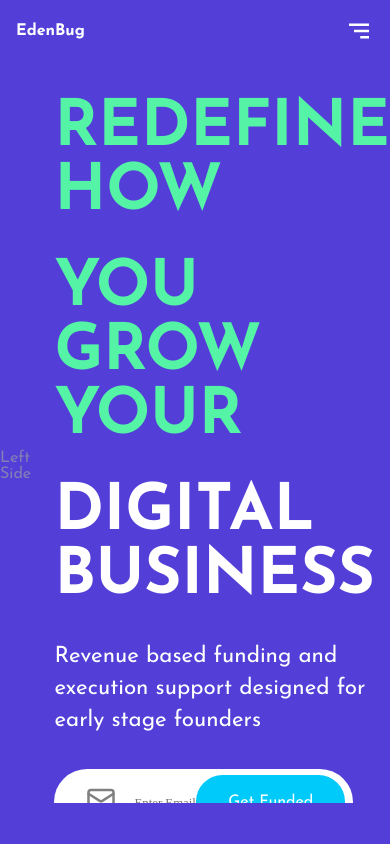
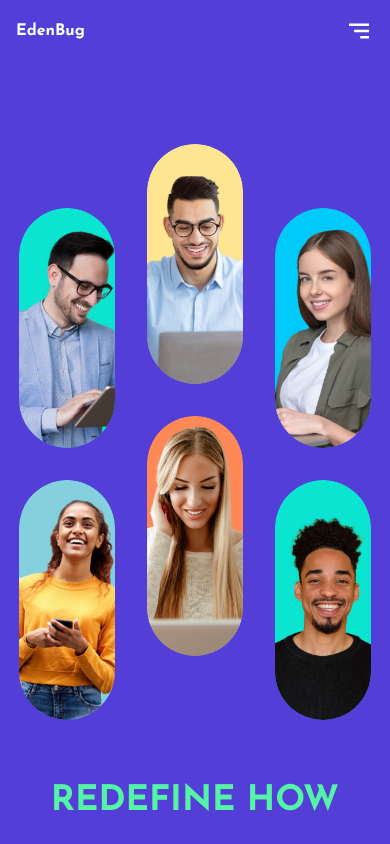
Before and after one commit to asimzahoor443/digital-business, a Next.js app: page / in a window 390 px wide. Shown: the top 844 px of the page. Built offline with nearby package versions, Linux system fonts and the light colour scheme.

Commit message:
initial updates

```diff
--- a/package.json
+++ b/package.json
@@ -11,7 +11,7 @@
   "dependencies": {
     "eslint": "8.47.0",
     "eslint-config-next": "13.4.16",
-    "framer-motion": "^10.15.2",
+    "framer-motion": "^10.18.0",
     "next": "^13.5.7",
     "react": "18.2.0",
     "react-dom": "^18.2.0",
--- a/src/Components/EmailBox/EmailBox.jsx
+++ b/src/Components/EmailBox/EmailBox.jsx
@@ -1,20 +1,62 @@
 import React from 'react';
 import './EmailBox.css';
+import { motion } from 'framer-motion';
 import { LuMail } from 'react-icons/lu';
+import { containerVariants } from '@/src/utils/animation';
 const EmailBox = () => {
   return (
-    <div className="emailBox">
+    <motion.div
+      initial={{
+        width: '5rem',
+        borderRadius: '100%',
+      }}
+      whileInView={{
+        width: '70%',
+        borderRadius: '999px',
+        transition: {
+          type: 'easeOut',
+          duration: 1,
+        },
+      }}
+      className="emailBox"
+    >
       {/* ICON */}
-      <div>
+      <motion.div
+        variants={containerVariants(0.6)}
+        initial="offscreen"
+        whileInView={'onscreen'}
+        viewport={{
+          once: true,
+        }}
+      >
         <LuMail size={30} color="gray" />
-      </div>
+      </motion.div>
 
       {/* Input */}
-      <input type="email" placeholder="Enter Email" />
+      <motion.input
+        variants={containerVariants(0.7)}
+        initial="offscreen"
+        whileInView={'onscreen'}
+        viewport={{
+          once: true,
+        }}
+        type="email"
+        placeholder="Enter Email"
+      />
 
       {/* Get Funded Button*/}
-      <div className="getFunded">Get Funded</div>
-    </div>
+      <motion.div
+        variants={containerVariants(0.9)}
+        initial="offscreen"
+        whileInView={'onscreen'}
+        viewport={{
+          once: true,
+        }}
+        className="getFunded"
+      >
+        Get Funded
+      </motion.div>
+    </motion.div>
   );
 };
 
--- a/src/Components/Hero/Hero.css
+++ b/src/Components/Hero/Hero.css
@@ -8,6 +8,14 @@
   padding-top: 8rem;
 }
 
+.h-arrow {
+  position: absolute;
+  top: 5rem;
+  width: 100%;
+  max-width: 60rem;
+  z-index: 0;
+}
+
 .h-container {
   display: flex;
   height: 80vh;
@@ -15,10 +23,47 @@
   justify-content: space-around;
   position: relative;
 }
+/* Left side styling */
 
 .h-left {
   flex: 1;
+  position: relative;
+  display: flex;
+  flex-direction: column;
+  gap: 2rem;
+  align-items: center;
+  padding-top: 5rem;
 }
+.image-row {
+  display: flex;
+  gap: 2rem;
+}
+
+.person-pill {
+  height: 15rem;
+  width: 6rem;
+  border-radius: 999px;
+  overflow: hidden;
+}
+
+.person-pill-bg {
+  border-radius: 999px;
+  height: 100%;
+  width: 100%;
+  overflow: hidden;
+}
+
+.person-pill-bg > img {
+  width: 100%;
+  object-fit: cover;
+  scale: 2;
+  margin-top: 4rem;
+}
+
+.image-row > :nth-child(2) {
+  transform: translateY(-4rem);
+}
+/* Right side styling */
 
 .h-right {
   flex: 1.25;
@@ -46,3 +91,41 @@
   font-size: 1.4rem;
   line-height: 2rem;
 }
+
+@media (max-width: 1024px) {
+  .h-wrapper {
+    height: max-content;
+  }
+
+  .h-wrapper .container {
+    padding-top: 5rem;
+  }
+
+  .h-container {
+    height: auto;
+    flex-direction: column;
+    align-items: center;
+    gap: 4rem;
+    padding-top: 3rem;
+  }
+
+  .h-arrow {
+    display: none;
+  }
+
+  .h-right {
+    flex: 1;
+    align-items: center;
+  }
+
+  .h-title {
+    align-items: center;
+    font-size: 2.2rem;
+  }
+
+  .h-des {
+    font-size: 1.2rem;
+    width: 80%;
+    text-align: center;
+  }
+}
--- a/src/Components/Hero/Hero.jsx
+++ b/src/Components/Hero/Hero.jsx
@@ -1,13 +1,88 @@
+'use client';
 import React from 'react';
 import './Hero.css';
 import EmailBox from '../EmailBox/EmailBox';
+import { HeroData } from '@/src/utils/data';
+import { animate, motion } from 'framer-motion';
 const Hero = () => {
+  const variants = (delay) => ({
+    initial: {
+      y: '18rem',
+    },
+    animate: {
+      y: '0rem',
+      transition: {
+        type: 'spring',
+        damping: 25,
+        duration: 2.5,
+        delay,
+      },
+    },
+  });
+
+  const imgVariants = () => ({
+    initial: {
+      y: '18rem',
+    },
+    animate: {
+      y: '0rem',
+      transition: {
+        type: 'spring',
+        duration: 2,
+        stiffness: 30,
+      },
+    },
+  });
   return (
     <div className="h-wrapper">
       <div className="container">
+        <img src="hero/hero-arrow.png" alt="arrow" className="h-arrow" />
         <div className="h-container">
           {/* Left Side */}
-          <div className="h-left">Left Side</div>
+          <div className="h-left">
+            <div className="image-row">
+              {HeroData.slice(0, 3).map((person, i) => (
+                <div className="person-pill" key={i}>
+                  <motion.div
+                    initial={'initial'}
+                    animate={'animate'}
+                    variants={variants(person.delay)}
+                    style={{ backgroundColor: person.bg }}
+                    className="person-pill-bg"
+                  >
+                    <motion.img
+                      initial={'initial'}
+                      animate={'animate'}
+                      variants={imgVariants()}
+                      src={person.src}
+                      alt={person.src}
+                    />
+                  </motion.div>
+                </div>
+              ))}
+            </div>
+            <div className="image-row">
+              {HeroData.slice(3, 6).map((person, i) => (
+                <div className="person-pill" key={i}>
+                  <motion.div
+                    initial={'initial'}
+                    animate={'animate'}
+                    variants={variants(person.delay)}
+                    style={{ backgroundColor: person.bg }}
+                    className="person-pill-bg"
+                  >
+                    <motion.img
+                      initial={'initial'}
+                      animate={'animate'}
+                      variants={imgVariants()}
+                      src={person.src}
+                      alt={person.src}
+                    />
+                  </motion.div>
+                </div>
+              ))}
+            </div>
+          </div>
 
           {/* Right Side */}
           <div className="h-right">
--- /dev/null
+++ b/src/utils/animation.js
@@ -0,0 +1,15 @@
+export const containerVariants = (delay = 0) => ({
+  offscreen: {
+    opacity: 0,
+    y: 30,
+  },
+  onscreen: {
+    opacity: 1,
+    y: 0,
+    transition: {
+      type: 'spring',
+      duration: 2,
+      delay,
+    },
+  },
+});
```
Also changed, not shown: 1 other file (tests, documents, lock files or other folders).
